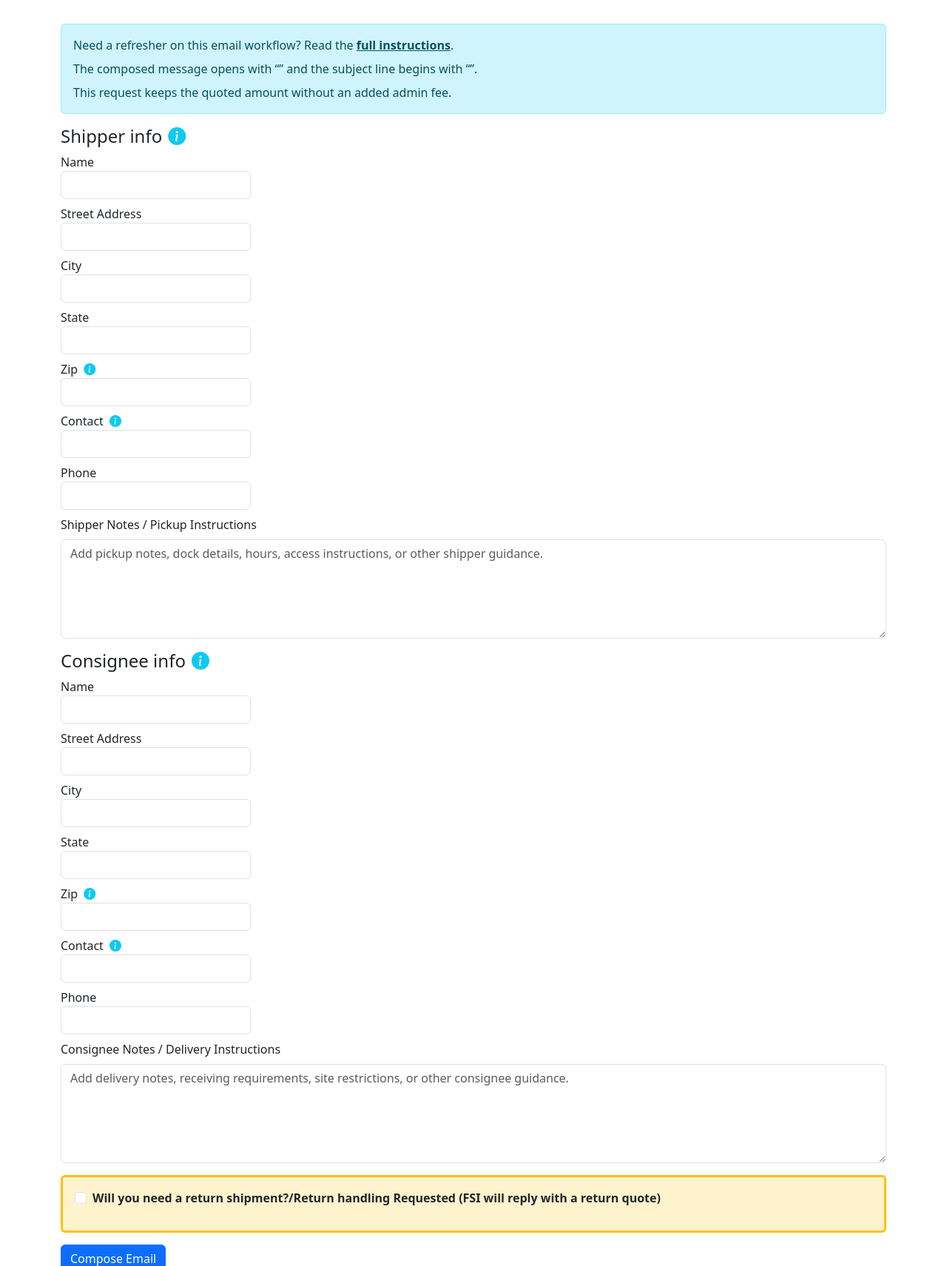
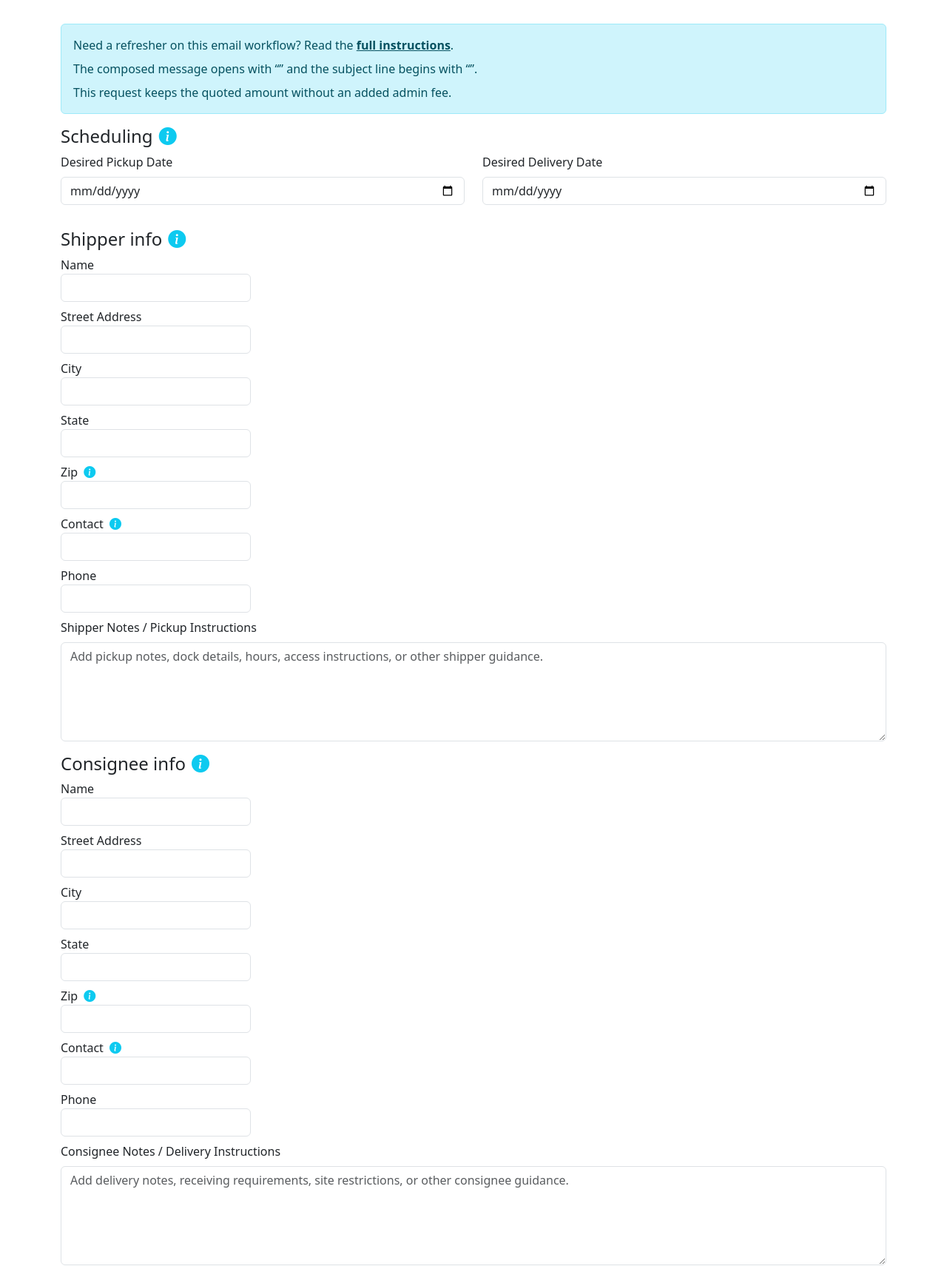
Before and after one commit to kdnye/QUOTES, a Python web app: template templates/email_request.html in a window 1280 px wide. Shown: the part 56-1767 px from the top of the page at 74% size. Run offline with Jinja, Linux system fonts and the light colour scheme; the template is opened without the code that fills it, so the values that code supplies are empty.

Commit message:
Add pickup and delivery dates to booking email request

```diff
--- a/templates/email_request.html
+++ b/templates/email_request.html
@@ -19,6 +19,30 @@
   {% endif %}
 </div>
 <form id="emailForm">
+  <h4 class="d-flex align-items-center gap-2">
+    Scheduling
+    <span
+      class="text-info"
+      tabindex="0"
+      data-bs-toggle="tooltip"
+      data-bs-placement="right"
+      title="Select your preferred dates for shipment collection and delivery."
+    >
+      <i class="bi bi-info-circle-fill" aria-hidden="true"></i>
+      <span class="visually-hidden">Help for shipment scheduling section</span>
+    </span>
+  </h4>
+  <div class="row mb-4">
+    <div class="col-md-6 mb-2">
+      <label for="pickup_date" class="form-label">Desired Pickup Date</label>
+      <input id="pickup_date" type="date" name="pickup_date" class="form-control" required>
+    </div>
+    <div class="col-md-6 mb-2">
+      <label for="delivery_date" class="form-label">Desired Delivery Date</label>
+      <input id="delivery_date" type="date" name="delivery_date" class="form-control">
+    </div>
+  </div>
+
   <h4 class="d-flex align-items-center gap-2">
     Shipper info
     <span
@@ -345,6 +369,8 @@ function normalizeFreeformNotes(value) {
 document.getElementById('emailForm').addEventListener('submit', function(e) {
   e.preventDefault();
   const f = e.target;
+  const pickupDate = f.pickup_date.value;
+  const deliveryDate = f.delivery_date.value || 'Not specified';
   const returnQuoteRequested = f.return_quote_requested.checked;
   const shipper = {
     name: f.shipper_name.value,
@@ -384,6 +410,8 @@ document.getElementById('emailForm').addEventListener('submit', function(e) {
   body += `QUOTE DETAILS\n`;
   body += `==========================================\n`;
   body += `Quote ID:      ${data.quote_id}\n`;
+  body += `Pickup Date:   ${pickupDate}\n`;
+  body += `Delivery Date: ${deliveryDate}\n`;
   body += `Return Quote:  ${returnQuoteRequested ? 'YES' : 'No'}\n\n`;
 
   // 2. Route & Shipment Specs
```
Also changed, not shown: templates/help/emailing.html (+7 -4 lines), tests/test_quote_email_request_access.py (+9 -0 lines).
